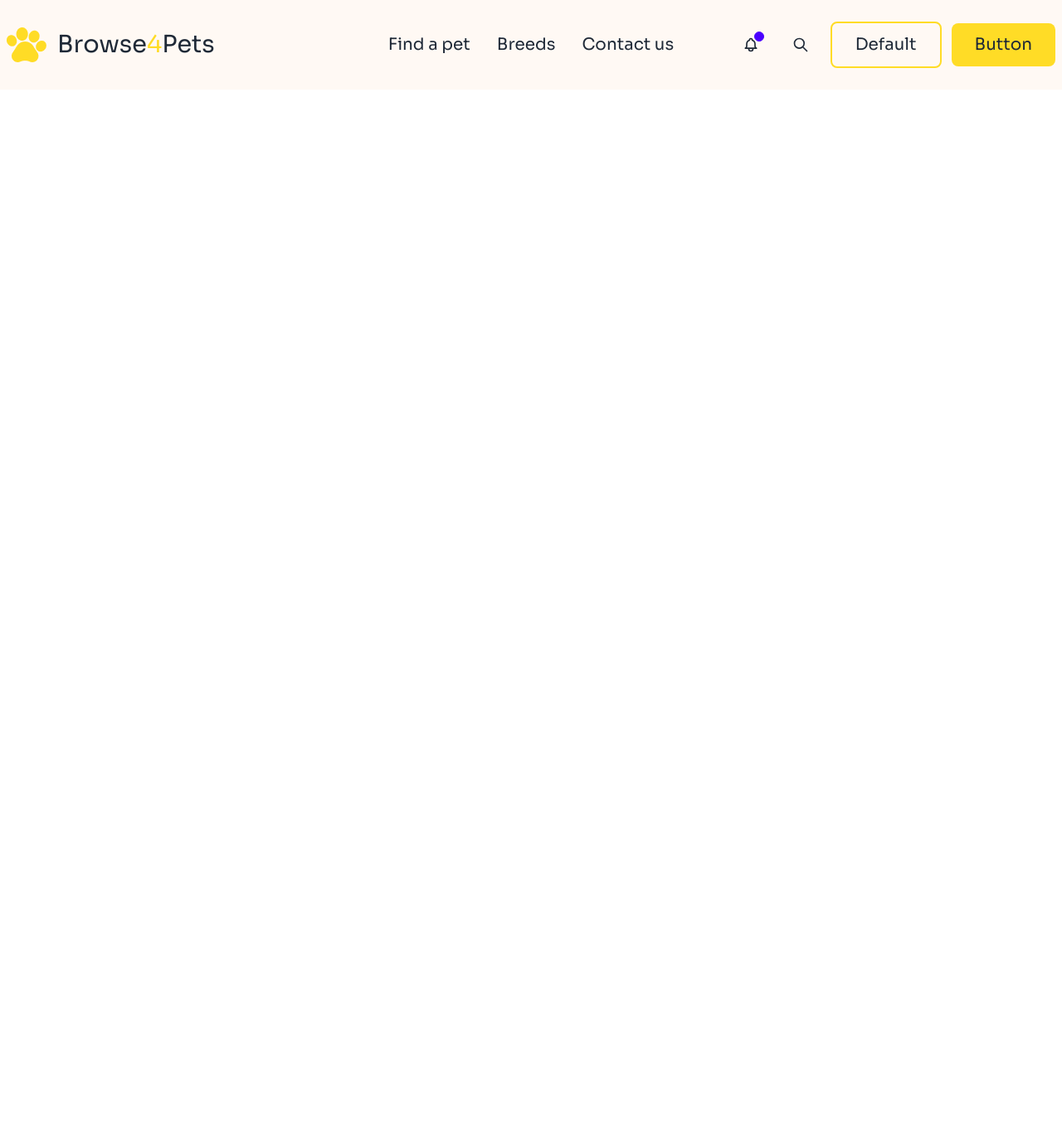
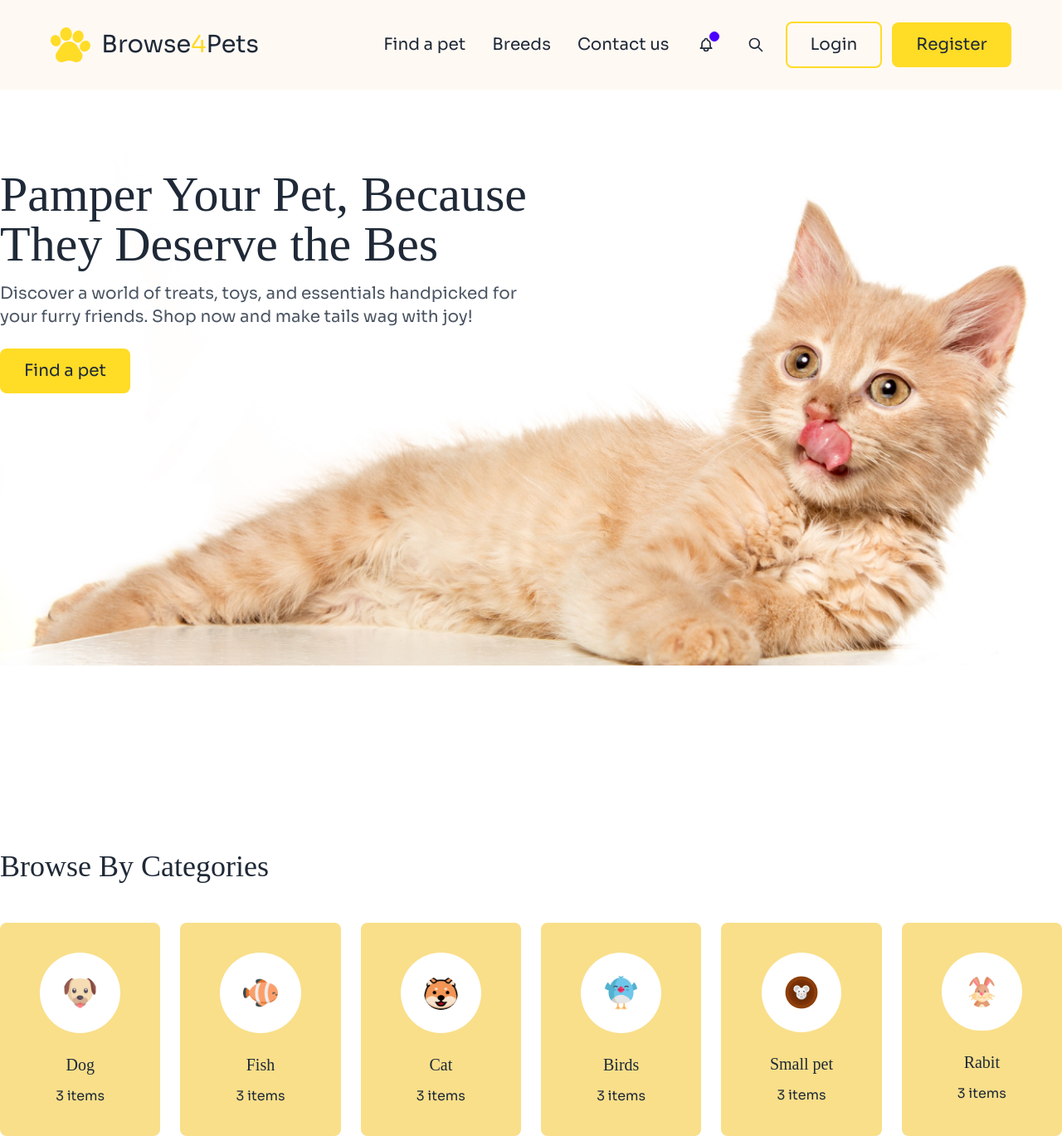
Before and after one commit to md-alamin2/ph-assignment-3, a plain HTML site: page index.html in a window 1280 px wide. Shown: the whole page at 83% size. Before the commit the page ends 800 px from the top, so only its background shows below. Drawn offline with nearby package versions, Linux system fonts and the light colour scheme; a web font is replaced by a local one.

Commit message:
added hero and catagory section with responsive

```diff
--- a/index.html
+++ b/index.html
@@ -8,17 +8,31 @@
     <!-- tailwind and daisyui cdn -->
     <link href="https://cdn.jsdelivr.net/npm/daisyui@4.12.23/dist/full.min.css" rel="stylesheet" type="text/css" />
     <script src="https://cdn.tailwindcss.com"></script>
+    <script>
+        tailwind.config = {
+          theme: {
+            extend: {
+              colors: {
+                clifford: '#da373d',
+                "first-color": '#FFF9F4',
+                "second-color": '#F9DF8A',
+                "accent": '#FFDC26',
+              }
+            }
+          }
+        }
+      </script>
     <!-- font -->
     <link rel="preconnect" href="https://fonts.googleapis.com">
     <link rel="preconnect" href="https://fonts.gstatic.com" crossorigin>
     <link href="https://fonts.googleapis.com/css2?family=ADLaM+Display&family=Sora:wght@100..800&display=swap"
         rel="stylesheet">
     <style>
-        .sora-font{
+        .sora-font {
             font-family: "Sora", serif;
         }
 
-        .adlam-font{
+        .adlam-font {
             font-family: "ADLaM Display", serif;
         }
     </style>
@@ -26,28 +40,20 @@
 
 <body class="sora-font">
     <!-- header section -->
-    <header>
+    <header class="space-y-4 md:space-y-10 lg:space-y-24 relative">
         <!-- navbar -->
-        <nav class="bg-[#FFF9F4] w-full">
-            <div class="navbar flex items-center lg:container mx-auto md:py-6">
+        <nav class="bg-first-color w-full sticky top-0 z-20">
+            <div class="navbar flex items-center md:w-11/12 lg:container mx-auto md:py-6">
                 <div class="order-last navbar-end lg:hidden">
                     <div class="dropdown dropdown-left">
                         <div tabindex="0" role="button" class="btn btn-ghost lg:hidden">
-                      <svg
-                        xmlns="http://www.w3.org/2000/svg"
-                        class="h-5 w-5"
-                        fill="none"
-                        viewBox="0 0 24 24"
+                            <svg xmlns="http://www.w3.org/2000/svg" class="h-5 w-5" fill="none" viewBox="0 0 24 24"
                                 stroke="currentColor">
-                        <path
-                          stroke-linecap="round"
-                          stroke-linejoin="round"
-                          stroke-width="2"
+                                <path stroke-linecap="round" stroke-linejoin="round" stroke-width="2"
                                     d="M4 6h16M4 12h8m-8 6h16" />
                             </svg>
                         </div>
-                    <ul
-                      tabindex="0"
+                        <ul tabindex="0"
                             class="menu menu-sm dropdown-content bg-base-100 rounded-box z-[1] mt-3 w-52 p-2 shadow">
                             <li><a>Find a pet</a></li>
                             <li><a>Breeds</a></li>
@@ -56,9 +62,10 @@
                     </div>
                 </div>
                 <!-- logo -->
-                <div class="navbar-start order-first flex items-center gap-3">
-                    <img src="c1-assets/logo-header.png" alt="">
-                    <a class="btn-ghost text-[1.80rem] hidden lg:inline">Browse<span class="text-[#FFDC26]">4</span>Pets</a>
+                <div class="navbar-start order-first flex items-center md:gap-3">
+                    <img src="assets/logo-header.png" alt="">
+                    <a class="btn-ghost rounded-lg text-[1.80rem] hidden md:inline">Browse<span
+                            class="text-accent">4</span>Pets</a>
                 </div>
                 <div class="navbar-center hidden lg:flex">
                     <ul class="menu menu-horizontal px-1 text-xl">
@@ -70,41 +77,86 @@
                 <div class="navbar-end gap-3 hidden lg:flex">
                     <button class="btn btn-ghost btn-circle">
                         <div class="indicator">
-                          <svg
-                            xmlns="http://www.w3.org/2000/svg"
-                            class="h-5 w-5"
-                            fill="none"
-                            viewBox="0 0 24 24"
+                            <svg xmlns="http://www.w3.org/2000/svg" class="h-5 w-5" fill="none" viewBox="0 0 24 24"
                                 stroke="currentColor">
-                            <path
-                              stroke-linecap="round"
-                              stroke-linejoin="round"
-                              stroke-width="2"
+                                <path stroke-linecap="round" stroke-linejoin="round" stroke-width="2"
                                     d="M15 17h5l-1.405-1.405A2.032 2.032 0 0118 14.158V11a6.002 6.002 0 00-4-5.659V5a2 2 0 10-4 0v.341C7.67 6.165 6 8.388 6 11v3.159c0 .538-.214 1.055-.595 1.436L4 17h5m6 0v1a3 3 0 11-6 0v-1m6 0H9" />
                             </svg>
                             <span class="badge badge-xs badge-primary indicator-item"></span>
                         </div>
                     </button>
                     <button class="btn btn-ghost btn-circle">
-                        <svg
-                          xmlns="http://www.w3.org/2000/svg"
-                          class="h-5 w-5"
-                          fill="none"
-                          viewBox="0 0 24 24"
+                        <svg xmlns="http://www.w3.org/2000/svg" class="h-5 w-5" fill="none" viewBox="0 0 24 24"
                             stroke="currentColor">
-                          <path
-                            stroke-linecap="round"
-                            stroke-linejoin="round"
-                            stroke-width="2"
+                            <path stroke-linecap="round" stroke-linejoin="round" stroke-width="2"
                                 d="M21 21l-6-6m2-5a7 7 0 11-14 0 7 7 0 0114 0z" />
                         </svg>
                     </button>
-                    <button class="text-xl px-7 py-3 border-2 border-[#FFDC26] rounded-lg hover:bg-[#FFDC26]">Default</button>
-                    <button class="text-xl bg-[#FFDC26] px-7 py-3 rounded-lg">Button</button>
+                    <button class="text-xl px-7 py-3 border-2 border-accent rounded-lg btn-ghost ">Login</button>
+                    <button class="text-xl bg-accent px-7 py-3 rounded-lg btn-ghost ">Register</button>
                 </div>
             </div>
         </nav>
+
+        <!-- hero section -->
+        <section class="w-11/12 lg:container mx-auto relative">
+            <div class="z-10 relative">
+                <h1 class="adlam-font text-3xl md:text-6xl max-w-[681px]">Pamper Your Pet, Because They Deserve the Bes</h1>
+                <p class="text-xl text-gray-600 max-w-[672px] mt-4">Discover a world of treats, toys, and essentials
+                    handpicked for your furry friends. Shop now and make tails wag with joy!</p>
+                <button class="text-xl bg-accent px-7 py-3 rounded-lg btn-ghost mt-6">Find a pet</button>
+            </div>
+            <img class="w-full absolute top-44 lg:-top-32 z-0" src="assets/cat-big.png" alt="a big cat">
+        </section>
     </header>
+
+    <!-- main section -->
+    <main class="mt-44 md:mt-80 lg:mt-[550px]">
+
+        <!-- Categories section -->
+        <section class="w-11/12 lg:container mx-auto">
+            <h2 class="adlam-font text-4xl">Browse By Categories</h2>
+            <!-- card container -->
+            <div class="grid grid-cols-2 md:grid-cols-3 lg:grid-cols-6 gap-6 mt-12">
+                <!-- card1 -->
+                <div class="bg-second-color px-12 py-9 text-center rounded-lg">
+                    <img class="mx-auto bg-white p-7 rounded-full" src="assets/dog-cartoon.png" alt="">
+                    <h4 class="adlam-font text-xl mt-6">Dog</h4>
+                    <p class="text-base mt-3">3 items</p>
+                </div>
+                <!-- card2 -->
+                <div class="bg-second-color px-12 py-9 text-center rounded-lg">
+                    <img class="mx-auto bg-white p-7 rounded-full" src="assets/fish-cartoon.png" alt="">
+                    <h4 class="adlam-font text-xl mt-6">Fish</h4>
+                    <p class="text-base mt-3">3 items</p>
+                </div>
+                <!-- card3 -->
+                <div class="bg-second-color px-12 py-9 text-center rounded-lg">
+                    <img class="mx-auto bg-white p-7 rounded-full" src="assets/cat-cartoon.png" alt="">
+                    <h4 class="adlam-font text-xl mt-6">Cat</h4>
+                    <p class="text-base mt-3">3 items</p>
+                </div>
+                <!-- card4 -->
+                <div class="bg-second-color px-12 py-9 text-center rounded-lg">
+                    <img class="mx-auto bg-white p-7 rounded-full" src="assets/bird-cartoon.png" alt="">
+                    <h4 class="adlam-font text-xl mt-6">Birds</h4>
+                    <p class="text-base mt-3">3 items</p>
+                </div>
+                <!-- card5 -->
+                <div class="bg-second-color px-12 py-9 text-center rounded-lg">
+                    <img class="mx-auto bg-white p-7 rounded-full" src="assets/mouse-cartoon.png" alt="">
+                    <h4 class="adlam-font text-xl mt-6">Small pet</h4>
+                    <p class="text-base mt-3">3 items</p>
+                </div>
+                <!-- card6 -->
+                <div class="bg-second-color px-12 py-9 text-center rounded-lg">
+                    <img class="mx-auto bg-white px-8 py-7 rounded-full" src="assets/rabbit-cartoon.png" alt="">
+                    <h4 class="adlam-font text-xl mt-6">Rabit</h4>
+                    <p class="text-base mt-3">3 items</p>
+                </div>
+            </div>
+        </section>
+    </main>
 </body>
 
 </html>
```
Also changed, not shown: assets/bird-cartoon.png (renamed from c1-assets/bird-cartoon.png), assets/cat-big.png (renamed from c1-assets/cat-big.png), assets/cat-cartoon.png (renamed from c1-assets/cat-cartoon.png), assets/cute-dog-mid.png (renamed from c1-assets/cute-dog-mid.png), assets/cute-pet-mid.png (renamed from c1-assets/cute-pet-mid.png), assets/cute-pet-small.png (renamed from c1-assets/cute-pet-small.png), assets/dog-cartoon.png (renamed from c1-assets/dog-cartoon.png), assets/fish-cartoon.png (renamed from c1-assets/fish-cartoon.png), assets/logo-footer.png (renamed from c1-assets/logo-footer.png), assets/logo-header.png (renamed from c1-assets/logo-header.png), assets/mouse-cartoon.png (renamed from c1-assets/mouse-cartoon.png), assets/pet-couch.png (renamed from c1-assets/pet-couch.png), assets/rabbit-cartoon.png (renamed from c1-assets/rabbit-cartoon.png). Lines whose indentation alone changed are shown as unchanged.
